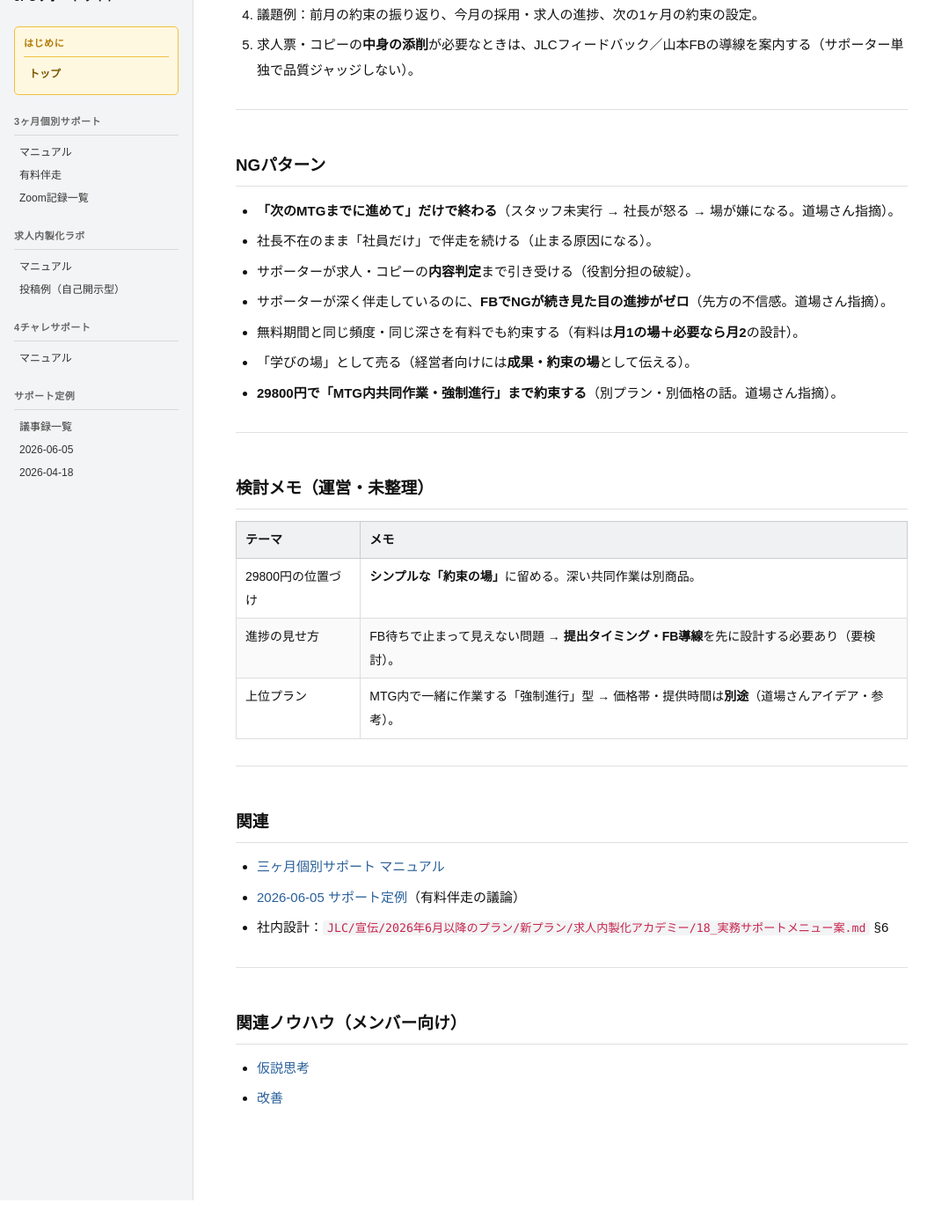
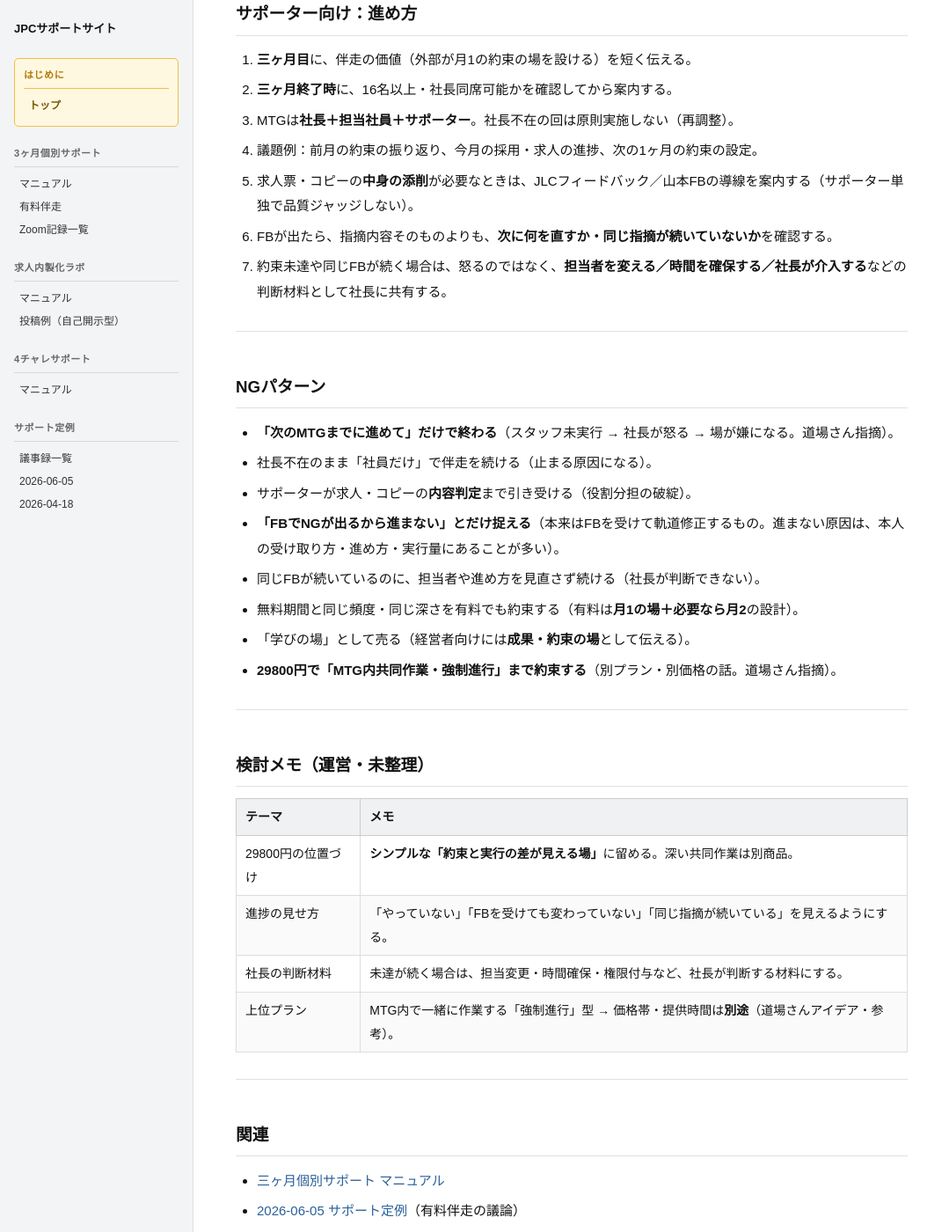
Before and after one commit to staffsolution/staffsolution-support, a Jekyll site: the page built from 3ヶ月個別サポート/有料伴走_設計と運用.md, in a window 1280 px wide and 1400 px high, scrolled down 2922 px. Shown: the whole window at 88% size, without its empty margins (0-1079 px from the left). Built offline with Jekyll 4.4.1, drawn with Linux system fonts in a browser that asks for light colours; before the commit the page ends 4286 px from its top, so only the background shows below that; some of the changed text lies outside the part shown.

Commit message:
有料伴走：FB後の変化と未実行の可視化を反映

```diff
--- a/3ヶ月個別サポート/有料伴走_設計と運用.md
+++ b/3ヶ月個別サポート/有料伴走_設計と運用.md
@@ -51,8 +51,9 @@ title: "有料伴走｜設計と運用"
 
 **29800円プランで特に警戒すること**
 
-- サポーターが深く入り込むのに、**JLC FBでNGが続く**と、先方からサポーターへの不信（「一緒にやってるのに進まない」）で破綻しうる。
-- 品質を落として急ぐ意味ではないが、**一定期間で「確実に進んでいる感」**は必要。
+- 「FBでNGが出るから進まない」というより、**FBを受けた本人がどう解釈し、次の行動を変えられるか**が分かれ目。
+- 通常はFBを受ければ軌道修正して良い方向に進む。進まない場合は、本人が自分の考えで進めたい、間違ったやり方を繰り返している、指摘を受けても解釈を変えられていない可能性が高い。
+- 伴走では、FBそのものが原因で止まっているのか、**FBを受けても進め方が変わっていないのか**を見えるようにする。
 
 **道場さんからの整理**
 
@@ -66,6 +67,7 @@ title: "有料伴走｜設計と運用"
 - 名称は**伴走**（「伴奏」ではない）。
 - 三ヶ月無料との接続：無料期間で「月1の場」の価値を体感してもらい、4ヶ月目以降の有料伴走へつなぐ。
 - **従業員16名以上**の会社であれば、この設計でいけるのでは、という整理（現場の意見を待つ）。
+- 29800円伴走の価値は、深く入り込んで作業を代行することではなく、**やっていないこと・FBを受けても変わっていないことが社長に見えること**。
 
 ---
 
@@ -98,6 +100,8 @@ title: "有料伴走｜設計と運用"
 3. MTGは**社長＋担当社員＋サポーター**。社長不在の回は原則実施しない（再調整）。
 4. 議題例：前月の約束の振り返り、今月の採用・求人の進捗、次の1ヶ月の約束の設定。
 5. 求人票・コピーの**中身の添削**が必要なときは、JLCフィードバック／山本FBの導線を案内する（サポーター単独で品質ジャッジしない）。
+6. FBが出たら、指摘内容そのものよりも、**次に何を直すか・同じ指摘が続いていないか**を確認する。
+7. 約束未達や同じFBが続く場合は、怒るのではなく、**担当者を変える／時間を確保する／社長が介入する**などの判断材料として社長に共有する。
 
 ---
 
@@ -106,7 +110,8 @@ title: "有料伴走｜設計と運用"
 - **「次のMTGまでに進めて」だけで終わる**（スタッフ未実行 → 社長が怒る → 場が嫌になる。道場さん指摘）。
 - 社長不在のまま「社員だけ」で伴走を続ける（止まる原因になる）。
 - サポーターが求人・コピーの**内容判定**まで引き受ける（役割分担の破綻）。
-- サポーターが深く伴走しているのに、**FBでNGが続き見た目の進捗がゼロ**（先方の不信感。道場さん指摘）。
+- **「FBでNGが出るから進まない」とだけ捉える**（本来はFBを受けて軌道修正するもの。進まない原因は、本人の受け取り方・進め方・実行量にあることが多い）。
+- 同じFBが続いているのに、担当者や進め方を見直さず続ける（社長が判断できない）。
 - 無料期間と同じ頻度・同じ深さを有料でも約束する（有料は**月1の場＋必要なら月2**の設計）。
 - 「学びの場」として売る（経営者向けには**成果・約束の場**として伝える）。
 - **29800円で「MTG内共同作業・強制進行」まで約束する**（別プラン・別価格の話。道場さん指摘）。
@@ -117,8 +122,9 @@ title: "有料伴走｜設計と運用"
 
 | テーマ | メモ |
 |---|---|
-| 29800円の位置づけ | **シンプルな「約束の場」**に留める。深い共同作業は別商品。 |
-| 進捗の見せ方 | FB待ちで止まって見えない問題 → **提出タイミング・FB導線**を先に設計する必要あり（要検討）。 |
+| 29800円の位置づけ | **シンプルな「約束と実行の差が見える場」**に留める。深い共同作業は別商品。 |
+| 進捗の見せ方 | 「やっていない」「FBを受けても変わっていない」「同じ指摘が続いている」を見えるようにする。 |
+| 社長の判断材料 | 未達が続く場合は、担当変更・時間確保・権限付与など、社長が判断する材料にする。 |
 | 上位プラン | MTG内で一緒に作業する「強制進行」型 → 価格帯・提供時間は**別途**（道場さんアイデア・参考）。 |
 
 ---
```
